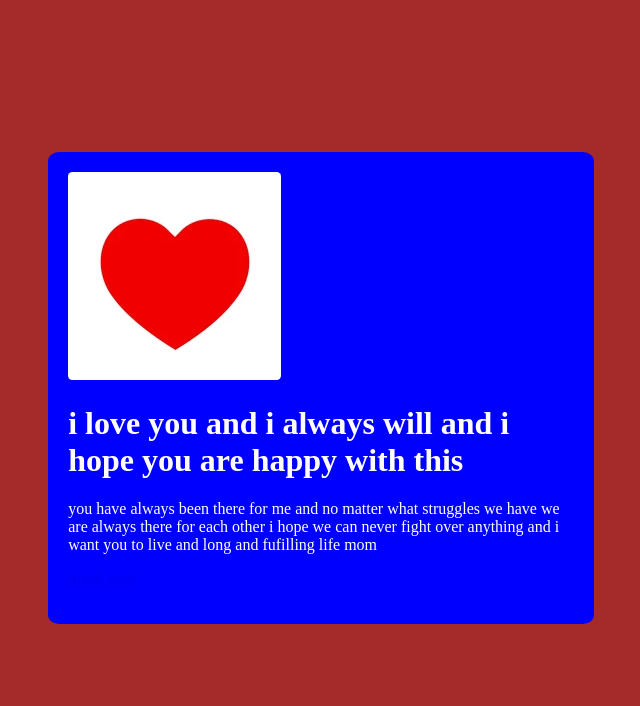
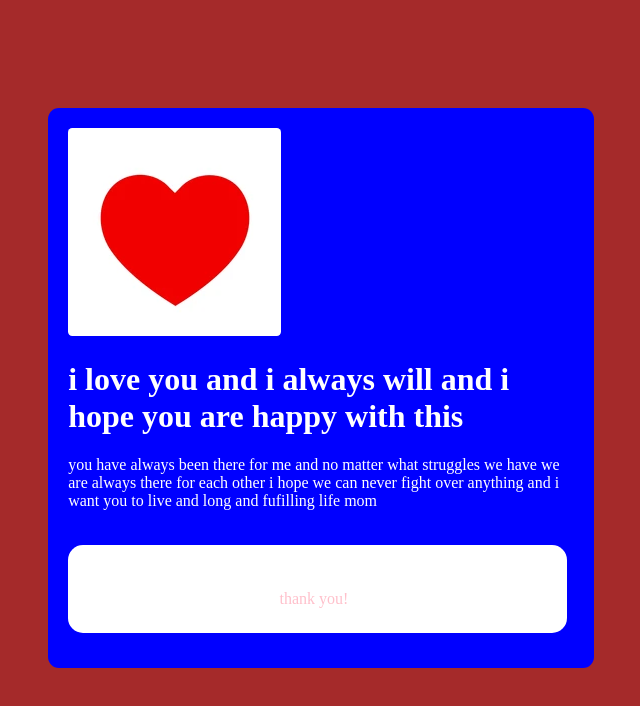
Before and after one commit to enochbacon/thank-you-for-everything-mama, a plain HTML site: page index.html in a window 1280 px wide. Shown: the whole page, without its empty margins (319-959 px from the left). Drawn offline with Linux system fonts and the light colour scheme.

Commit message:
Update style.css

```diff
--- a/style.css
+++ b/style.css
@@ -32,3 +32,27 @@ body{
     background-color: white;
     border: none;
 }
+.submit {
+    background-color: white;
+    color: pink;
+    text-align: center;
+    border-radius: 15px;
+    padding: 5px;
+    margin: 35px 7px 15px 0px;
+}
+.banana{
+    text-align: center;
+    padding-bottom: px
+}
+.submit {
+    background-color: white;
+    color: pink;
+    text-align: center;
+    border-radius: 15px;
+    padding: 5px;
+    margin: 35px 7px 15px 0px;
+}
+a{
+    text-decoration: none;
+    background-color: white;
+}
```
